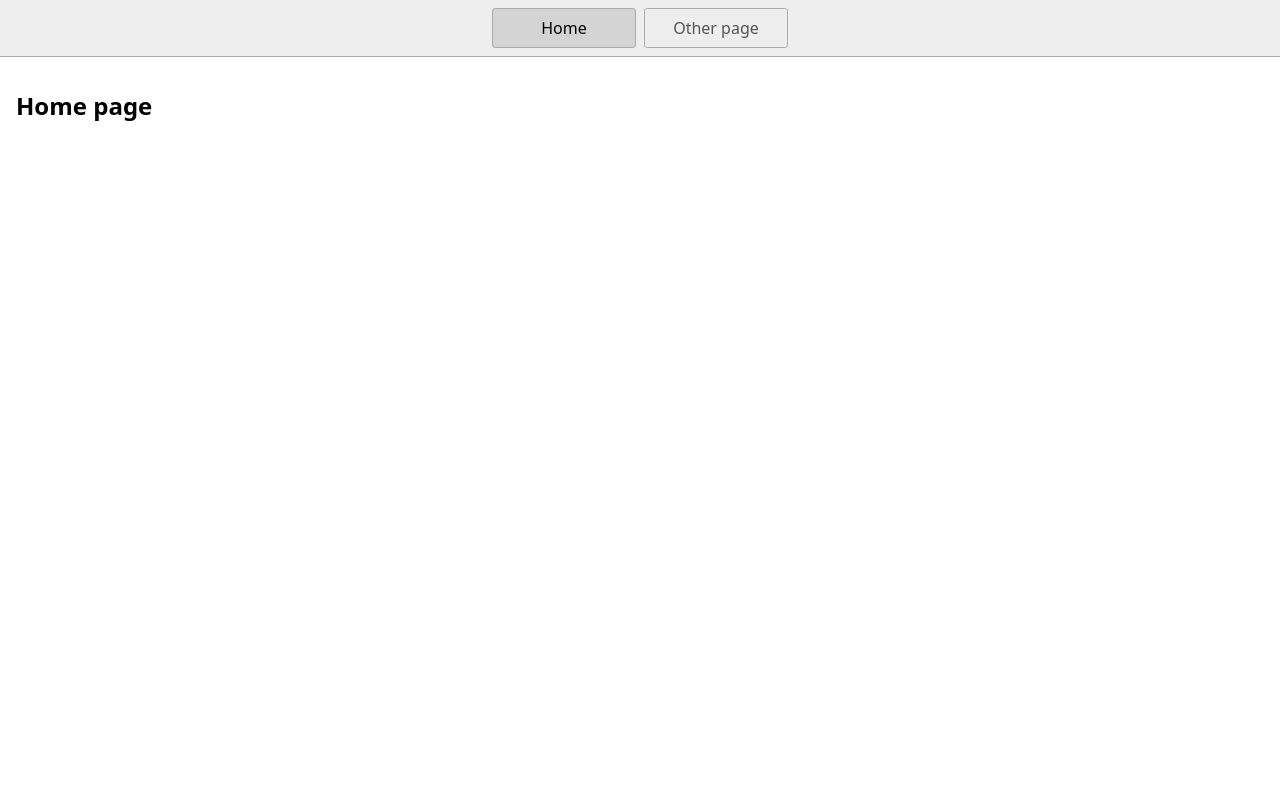
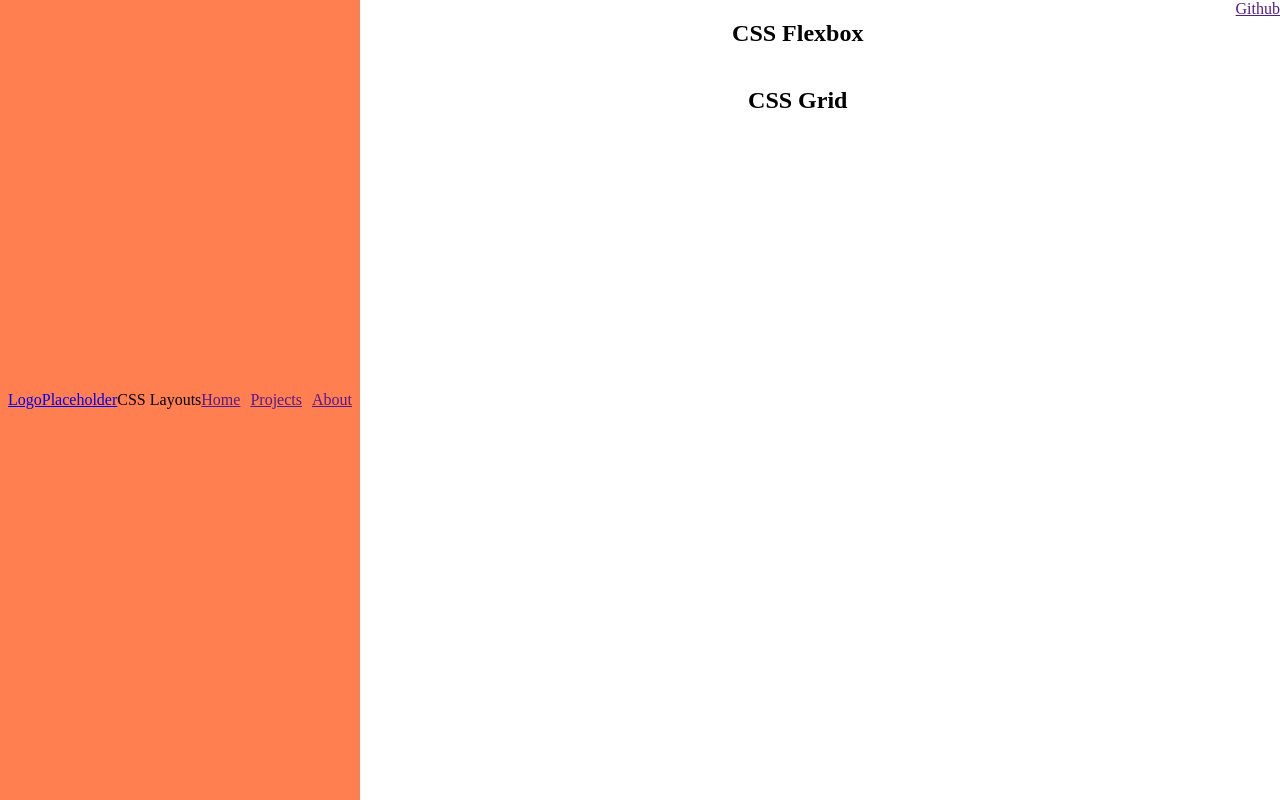
Before and after one commit to helgeh123/Kodeloftet-ny-, a plain HTML site: page index.html in a window 1280 px wide. Drawn offline with Linux system fonts and the light colour scheme.

Commit message:
add layout classes

```diff
--- a/index.html
+++ b/index.html
@@ -1,23 +1,41 @@
 <!DOCTYPE html>
 <html lang="en">
+
   <head>
-    <title>Home</title>
+    <title>CSS Layout</title>
     <meta charset="UTF-8" />
     <meta name="viewport" content="width=device-width" />
-    <!--
-      Need a visual blank slate?
-      Remove all code in `styles.css`!
-    -->
     <link rel="stylesheet" href="styles.css" />
-    <script type="module" src="script.js"></script>
   </head>
-  <body>
-    <nav>
-      <a href="/" aria-current="page">Home</a>
-      <a href="/page2.html">Other page</a>
+
+<body class="flex">
+  <header class="navbar flex justify-between items-center">
+    <a href="/">
+    LogoPlaceholder
+    </a>
+
+    <p>CSS Layouts</p>
+
+    <nav class="flex gap-md">
+      <a href="">Home</a>
+      <a href="">Projects</a>
+      <a href="">About</a>
     </nav>
-    <main>
-      <h1>Home page</h1>
-    </main>
-  </body>
+  </header>
+
+<main class="flex-grow flex flex-column items-center">
+  <section>
+    <h2>CSS Flexbox</h2>
+  </section>
+
+  <section>
+    <h2>CSS Grid</h2>
+  </section>
+</main>
+
+  <footer class="footer text-center">
+  <a href="">Github</a>
+  </footer>
+</body>
+
 </html>
--- a/script.js
+++ /dev/null
@@ -1 +0,0 @@
-console.log('Hello!');
--- a/styles.css
+++ b/styles.css
@@ -1,46 +1,47 @@
-* {
-  box-sizing: border-box;
+body {
+  margin: 0px;
 }
 
 body {
-  margin: 0;
-  font-family: system-ui, sans-serif;
-  color: black;
-  background-color: white;
+  height: 100vh;
 }
 
-nav {
-  display: flex;
-  flex-wrap: wrap;
-  align-items: center;
-  justify-content: center;
-  padding: 0.5rem;
-  gap: 0.5rem;
-  border-bottom: solid 1px #aaa;
-  background-color: #eee;
+.navbar {
+  background-color: coral;
+padding: 8px;
 }
 
-nav a {
-  display: inline-block;
-  min-width: 9rem;
-  padding: 0.5rem;
-  border-radius: 0.2rem;
-  border: solid 1px #aaa;
-  text-align: center;
-  text-decoration: none;
-  color: #555;
+.flex {
+  display: flex;
 }
 
-nav a[aria-current='page'] {
-  color: #000;
-  background-color: #d4d4d4;
+.flex-column {
+  flex-direction: column;
 }
 
-main {
-  padding: 1rem;
+.justify-between {
+    justify-content: space-between;
 }
 
-h1 {
-  font-weight: bold;
-  font-size: 1.5rem;
+.items-center {
+  align-items: center;
 }
+
+.gap-sm {
+  gap: 5px;
+
+}
+
+.gap-md {
+  gap: 10px;
+
+}
+
+.gap-lg {
+  gap: 15px;
+
+}
+
+.flex-grow {
+  flex-grow: 1;
+}
```
Also changed, not shown: package.json (deleted, +0 -8 lines), page2.html (deleted, +0 -19 lines), 1 other file.
